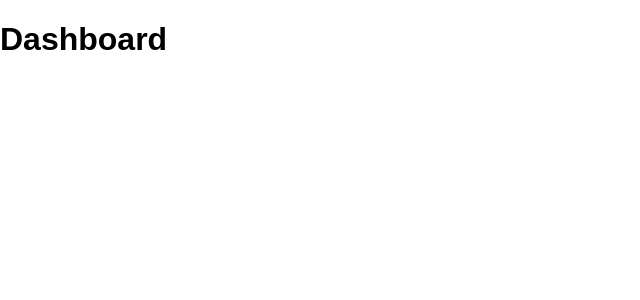
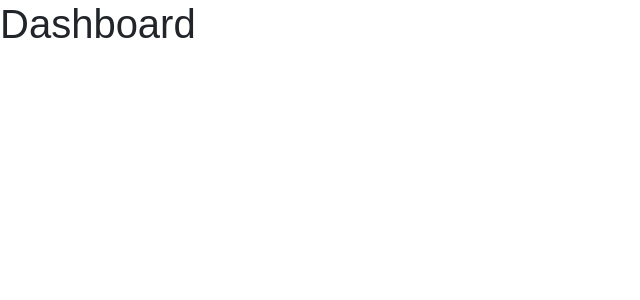
Before and after one commit to lulzzz/vsts-dashboard, a React (Create React App) app: page / in a window 1280 px wide. Shown: the top 300 px of the page, without its empty margins (0-640 px from the left). Built offline with nearby package versions, Linux system fonts and the light colour scheme.

Commit message:
Add reactstrap and bootstrap Also added Header component to App

```diff
--- a/package.json
+++ b/package.json
@@ -3,9 +3,11 @@
   "version": "0.1.0",
   "private": true,
   "dependencies": {
+    "bootstrap": "^4.1.1",
     "react": "^16.3.2",
     "react-dom": "^16.3.2",
-    "react-scripts-ts": "2.16.0"
+    "react-scripts-ts": "2.16.0",
+    "reactstrap": "^6.0.1"
   },
   "scripts": {
     "start": "react-scripts-ts start",
@@ -18,6 +20,7 @@
     "@types/node": "^10.1.0",
     "@types/react": "^16.3.14",
     "@types/react-dom": "^16.0.5",
+    "@types/reactstrap": "^5.0.25",
     "typescript": "^2.8.3"
   }
 }
--- a/src/App.tsx
+++ b/src/App.tsx
@@ -1,13 +1,12 @@
 import * as React from 'react';
 import './App.css';
+import Header from './components/header/header';
 
 class App extends React.Component {
   public render() {
     return (
       <div className="App">
-                <header className="App-header">
-                    <h1 className="App-title">Dashboard</h1>
-                </header>
+        <Header />
       </div>
     );
   }
--- a/src/index.tsx
+++ b/src/index.tsx
@@ -1,5 +1,7 @@
+import 'bootstrap/dist/css/bootstrap.min.css';
 import * as React from 'react';
 import * as ReactDOM from 'react-dom';
+
 import App from './App';
 import './index.css';
 
```
Also changed, not shown: 1 other file (tests, documents, lock files or other folders). Lines whose indentation alone changed are shown as unchanged.
